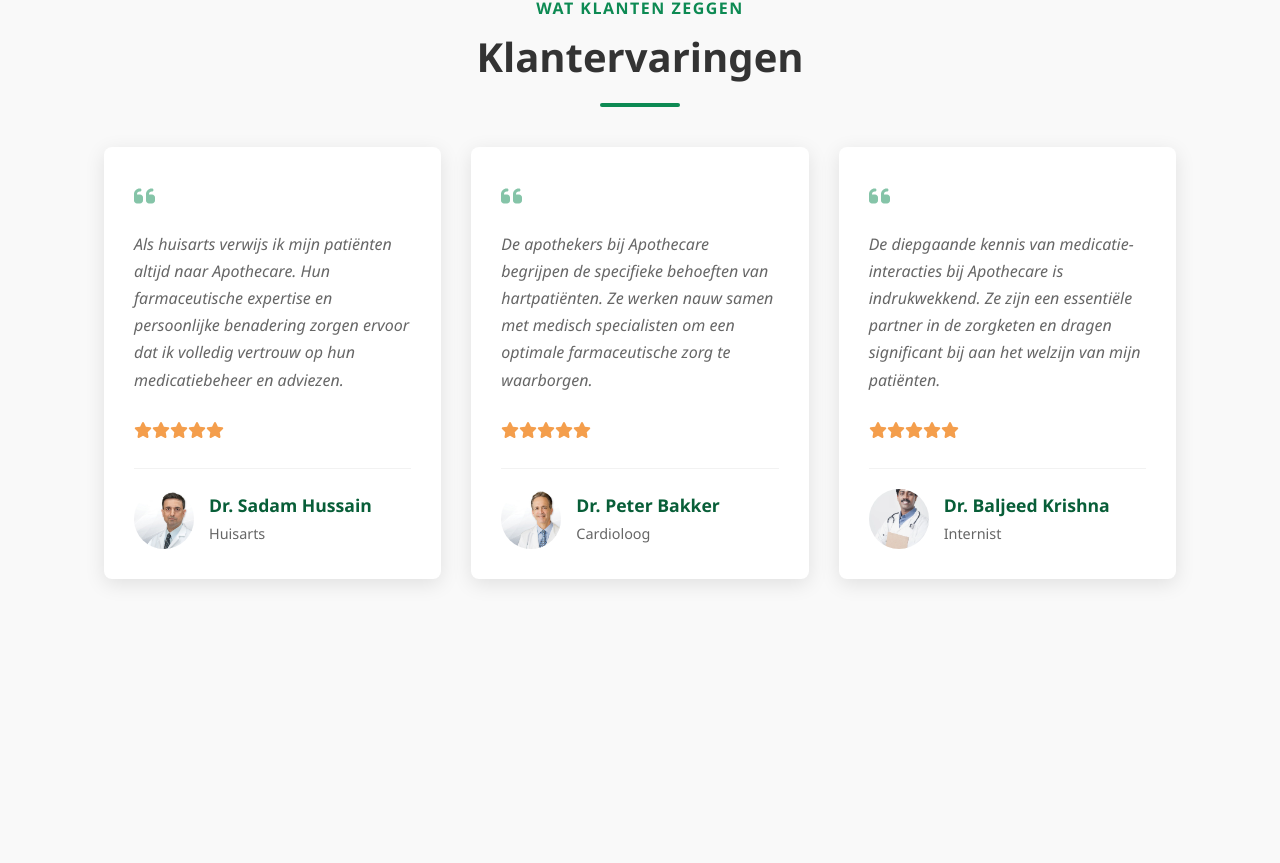
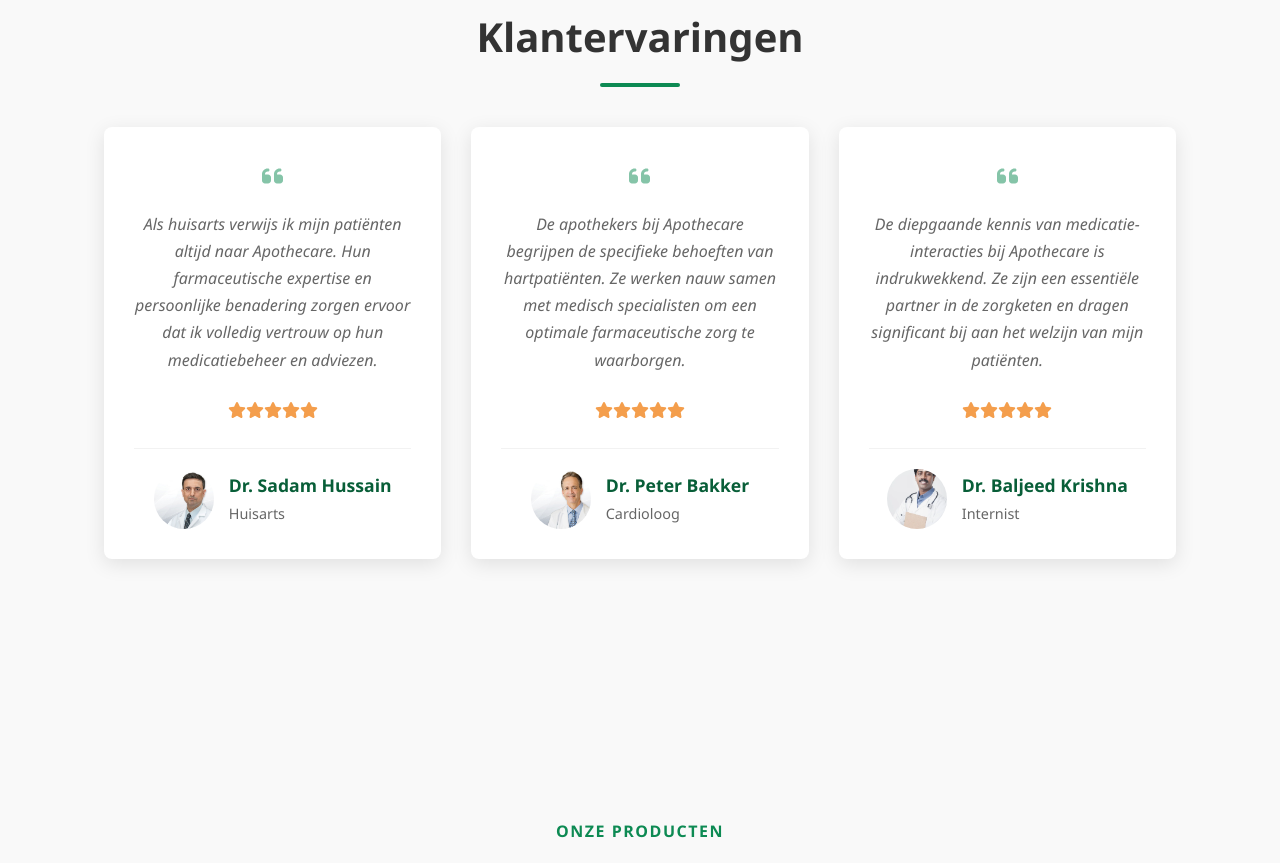
Before and after one commit to Thomas-groeneveld/Apothecare, a Vue app: page / in a window 1280 px wide. Shown: the part 3338-4201 px from the top of the page. Built offline with nearby package versions, Linux system fonts and the light colour scheme.

Commit message:
fix testimonial
kleine fix naar de styling van de docter testimonioals die niet goed gealigned waren

```diff
--- a/src/pages/HomePage.vue
+++ b/src/pages/HomePage.vue
@@ -259,12 +259,16 @@
 .testimonials {
   background-color: var(--bg-light);
   position: relative;
+  padding: 80px 0;
 }
 
 .testimonials-slider {
   display: grid;
-  grid-template-columns: repeat(auto-fill, minmax(300px, 1fr));
+  grid-template-columns: repeat(auto-fit, minmax(300px, 1fr));
   gap: 30px;
+  justify-items: center;
+  max-width: 1200px;
+  margin: 0 auto;
 }
 
 .testimonial-card {
@@ -273,6 +277,9 @@
   padding: 30px;
   box-shadow: var(--box-shadow);
   transition: var(--transition);
+  width: 100%;
+  max-width: 350px;
+  text-align: center;
 }
 
 .testimonial-card:hover {
@@ -306,6 +313,7 @@
 .testimonial-author {
   display: flex;
   align-items: center;
+  justify-content: center;
   border-top: 1px solid rgba(0, 0, 0, 0.05);
   padding-top: 20px;
 }
@@ -316,6 +324,10 @@
   border-radius: 50%;
   object-fit: cover;
   margin-right: 15px;
+}
+
+.author-info {
+  text-align: left;
 }
 
 .author-info h4 {
```
